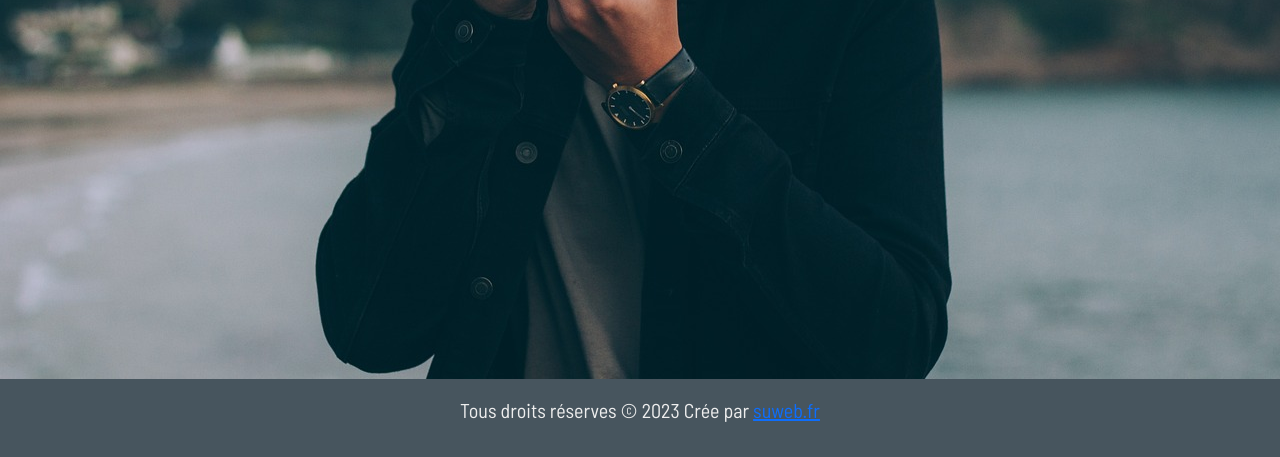
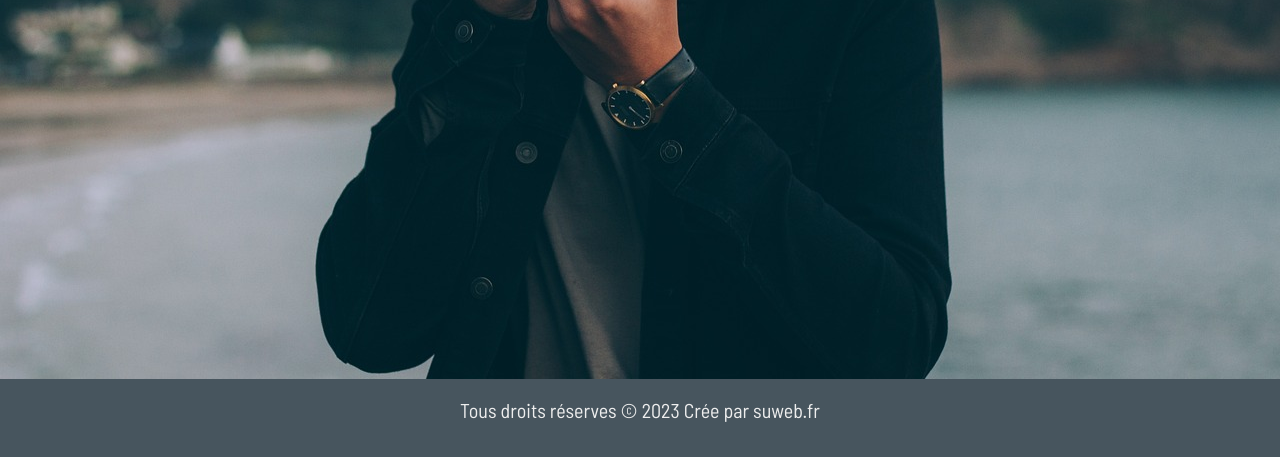
Before and after one commit to su-dev75/Charles-Cantin-Photographe, a plain HTML site: page index.html in a window 1280 px wide. Shown: the part 421-878 px from the top of the page. Drawn offline with nearby package versions, Linux system fonts and the light colour scheme.

Commit message:
Update style.css

```diff
--- a/style.css
+++ b/style.css
@@ -172,3 +172,7 @@ footer{
     font-size: 20px;
     color: #EEEEEE;
 }
+footer p a {
+  color: #eeeeee;
+  text-decoration: none;
+}
```
